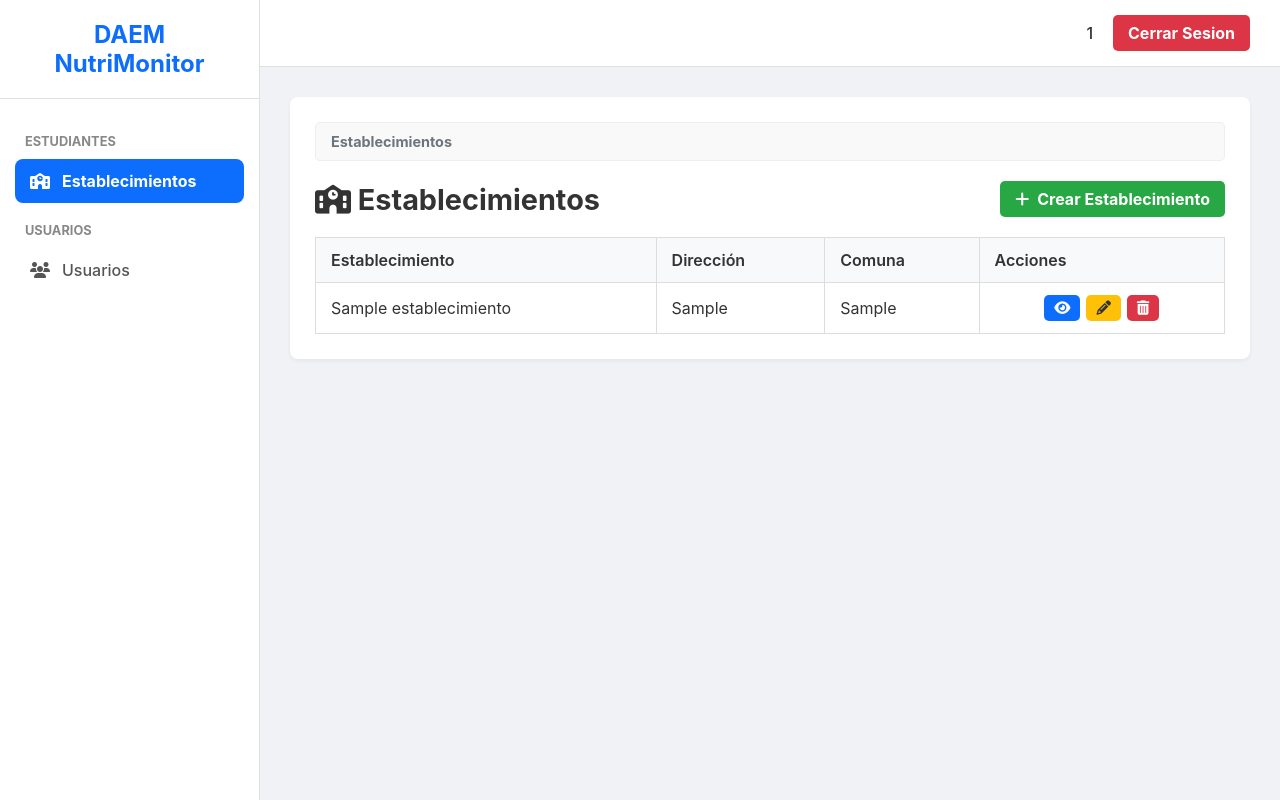
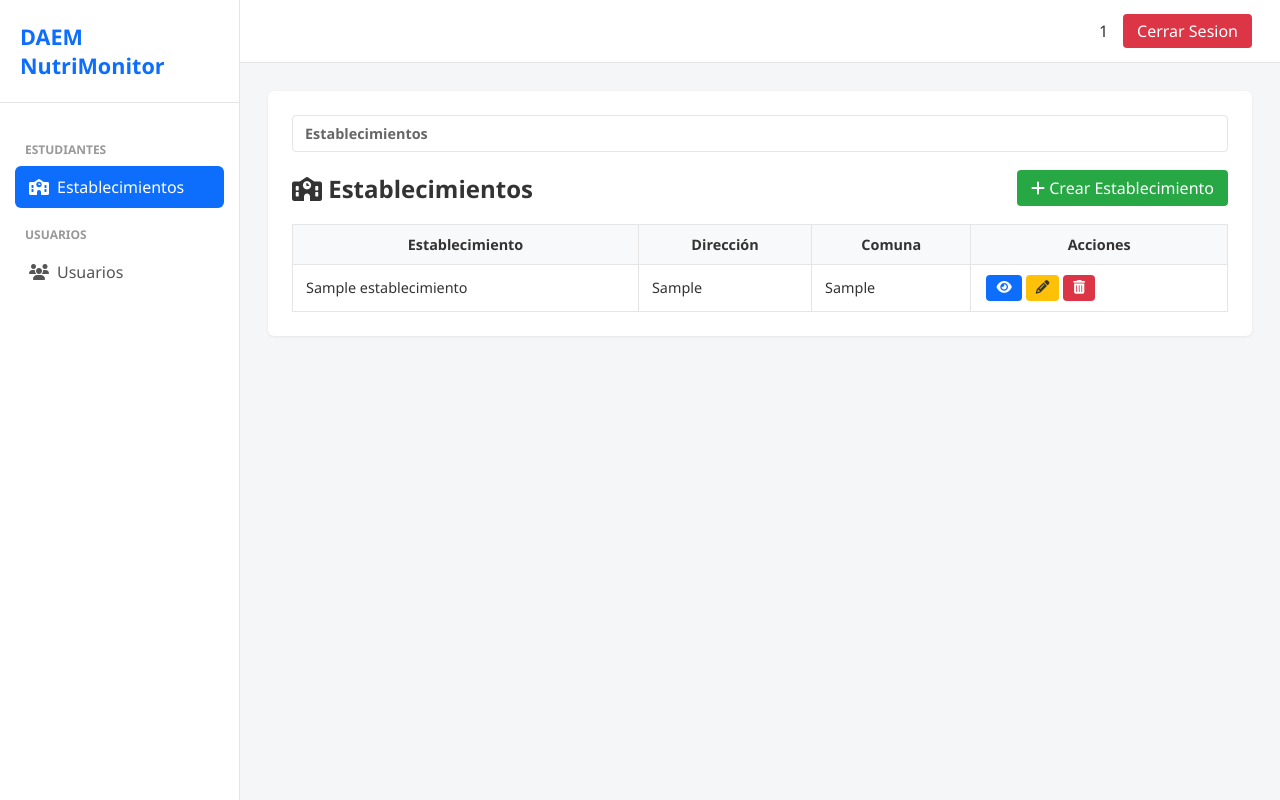
Before and after one commit to zdiegoxcx/NutriData, a PHP site: page /dashboard_admin_bd.php in a window 1280 px wide. Run offline with PHP 8.4, Linux system fonts and the light colour scheme; the visitor is signed in with stand-in values (Sample User, id 1); tables that the repository leaves empty hold one stand-in row (values such as "Sample post").

Commit message:
modificar css

```diff
--- a/public/css/styles.css
+++ b/public/css/styles.css
@@ -1,4 +1,6 @@
-/* --- RESET Y FUENTE BASE --- */
+/* ================================
+   RESET + BASE
+================================= */
 * {
     margin: 0;
     padding: 0;
@@ -6,288 +8,292 @@
 }
 
 body {
-    font-family: -apple-system, BlinkMacSystemFont, "Segoe UI", Roboto, "Helvetica Neue", Arial, sans-serif;
-    background-color: #f0f2f5;
+    font-family: "Segoe UI", Roboto, Arial, sans-serif;
+    background: #f5f6f8;
     color: #333;
-    display: flex; /* Necesario para el layout principal */
+    display: flex;
 }
 
-/* --- ESTRUCTURA PRINCIPAL (LAYOUT) --- */
+/* ================================
+   LAYOUT GENERAL
+================================= */
 .dashboard-wrapper {
     display: flex;
     width: 100%;
     min-height: 100vh;
 }
 
-/* --- BARRA LATERAL (SIDEBAR) --- */
+/* ================================
+   SIDEBAR
+================================= */
 .sidebar {
-    width: 260px;
-    flex-shrink: 0; /* Evita que se encoja */
-    background-color: #ffffff;
-    border-right: 1px solid #e0e0e0;
+    width: 240px;
+    background: #ffffff;
+    border-right: 1px solid #e5e5e5;
     display: flex;
     flex-direction: column;
 }
 
 .sidebar-header {
-    padding: 20px;
-    text-align: center;
-    border-bottom: 1px solid #e0e0e0;
+    padding: 22px 20px;
+    border-bottom: 1px solid #e5e5e5;
 }
 
 .sidebar-header h2 {
-    font-size: 1.5rem;
-    color: #0d6efd; /* Azul principal */
+    font-size: 1.35rem;
+    font-weight: 600;
+    color: #0d6efd;
 }
 
 .sidebar-nav {
-    padding: 15px;
-    flex-grow: 1; /* Ocupa el espacio restante */
+    padding: 20px 15px;
+    flex-grow: 1;
 }
 
 .nav-category {
-    font-size: 0.8rem;
+    font-size: 0.75rem;
     font-weight: bold;
-    color: #888;
+    color: #999;
     text-transform: uppercase;
-    margin-top: 20px;
-    margin-bottom: 10px;
-    padding-left: 10px;
+    margin: 18px 0 8px 10px;
 }
 
 .nav-item {
     display: flex;
     align-items: center;
-    padding: 12px 15px;
+    padding: 10px 14px;
     text-decoration: none;
     color: #555;
-    border-radius: 8px;
+    border-radius: 6px;
     font-weight: 500;
-    transition: background-color 0.2s ease, color 0.2s ease;
+    transition: 0.15s ease-in-out;
 }
 
 .nav-item i {
-    margin-right: 12px;
-    width: 20px;
+    margin-right: 10px;
+    width: 18px;
     text-align: center;
 }
 
 .nav-item:hover {
-    background-color: #f0f2f5;
+    background-color: #eef3ff;
+    color: #0d6efd;
 }
 
 .nav-item.active {
     background-color: #0d6efd;
-    color: #ffffff;
-    font-weight: bold;
+    color: #fff;
 }
 
-/* --- CONTENIDO PRINCIPAL --- */
+/* ================================
+   MAIN CONTENT
+================================= */
 .main-content {
-    flex-grow: 1; /* Ocupa todo el espacio restante */
+    flex-grow: 1;
     display: flex;
     flex-direction: column;
 }
 
-/* --- CABECERA SUPERIOR (HEADER) --- */
+/* ================================
+   HEADER SUPERIOR
+================================= */
 .header {
     display: flex;
     justify-content: flex-end;
     align-items: center;
-    padding: 15px 30px;
-    background-color: #ffffff;
-    border-bottom: 1px solid #e0e0e0;
+    padding: 14px 28px;
+    background: #ffffff;
+    border-bottom: 1px solid #e5e5e5;
 }
 
 .header-user {
     font-weight: 500;
-    margin-right: 20px;
+    margin-right: 15px;
 }
 
 .btn-logout {
-    padding: 8px 15px;
+    padding: 6px 14px;
     background-color: #dc3545;
     color: #fff;
     text-decoration: none;
-    border-radius: 5px;
-    font-weight: bold;
-    transition: background-color 0.2s ease;
-}
-.btn-logout:hover {
-    background-color: #c82333;
+    border-radius: 4px;
+    font-weight: 500;
+    transition: 0.15s ease-in-out;
 }
 
-/* --- CUERPO DEL CONTENIDO --- */
+.btn-logout:hover {
+    background: #b92f3a;
+}
+
+/* ================================
+   CONTENT BODY
+================================= */
 .content-body {
     flex-grow: 1;
-    padding: 30px;
-    overflow-y: auto; /* Permite scroll si el contenido es largo */
+    padding: 28px;
+    overflow-y: auto;
 }
 
 .content-container {
-    max-width: 1200px;
+    max-width: 1150px;
     margin: 0 auto;
-    background-color: #ffffff;
-    padding: 25px;
-    border-radius: 8px;
-    box-shadow: 0 2px 4px rgba(0,0,0,0.05);
+    background: #ffffff;
+    padding: 24px;
+    border-radius: 6px;
+    box-shadow: 0 1px 3px rgba(0,0,0,0.07);
 }
 
-.content-container h1 {
-    font-size: 1.8rem;
-    margin-bottom: 20px;
-    color: #333;
-}
-
-/* Nuevo estilo para alinear título con botón de crear */
 .content-header-with-btn {
     display: flex;
     justify-content: space-between;
     align-items: center;
-    margin-bottom: 20px; /* Separación del contenido */
+    margin-bottom: 18px;
 }
 
-.content-header-with-btn h1 {
-    margin-bottom: 0; /* Eliminar margen inferior del h1 cuando está en el flex */
+.content-container h1 {
+    font-size: 1.5rem;
+    font-weight: 600;
 }
 
-/* Botón de Crear Nuevo */
+/* ================================
+   BUTTONS
+================================= */
 .btn-create {
-    padding: 8px 15px;
-    background-color: #28a745; /* Verde */
-    color: #fff;
+    padding: 7px 14px;
+    background-color: #28a745;
+    color: white;
+    border-radius: 4px;
     text-decoration: none;
-    border-radius: 5px;
-    font-weight: bold;
-    display: inline-flex;
-    align-items: center;
-    gap: 8px;
-    transition: background-color 0.2s ease;
+    font-weight: 500;
+    transition: 0.15s;
 }
 
 .btn-create:hover {
-    background-color: #218838;
+    background: #218838;
 }
 
-/* --- MIGAS DE PAN (BREADCRUMBS) --- */
-.breadcrumbs {
-    margin-bottom: 20px;
-    font-size: 0.9rem;
-    background-color: #f9f9f9;
-    padding: 10px 15px;
-    border-radius: 5px;
-    border: 1px solid #eee;
-}
-.breadcrumbs a {
-    text-decoration: none;
-    color: #0d6efd;
-}
-.breadcrumbs a:hover {
-    text-decoration: underline;
-}
-.breadcrumbs span, .breadcrumbs a.active {
-    color: #6c757d;
-    font-weight: bold;
-}
-.breadcrumbs span {
-    margin: 0 8px;
-}
-
-/* --- TABLAS DE DATOS --- */
-.table-responsive {
-    width: 100%;
-    overflow-x: auto; /* Scroll horizontal en móviles */
-}
-
-table {
-    width: 100%;
-    border-collapse: collapse;
-    margin-top: 0px; /* Ya tenemos el margin-bottom en .content-header-with-btn */
-}
-
-table th, table td {
-    padding: 12px 15px;
-    border: 1px solid #ddd;
-    text-align: left;
-    vertical-align: middle;
-}
-
-table th {
-    background-color: #f8f9fa;
-    font-weight: 600;
-}
-
-table tbody tr:nth-child(even) {
-    background-color: #f8f9fa;
-}
-
-table tbody tr:hover {
-    background-color: #e9ecef;
-}
-
-/* Columna de acciones en la tabla */
-td.actions {
-    white-space: nowrap; /* Evita que los botones se rompan en varias líneas */
-    text-align: center;
-}
-
-/* --- BOTONES DE ACCIÓN (Ver, Editar, Eliminar) --- */
 .btn-action {
     padding: 6px 10px;
+    border-radius: 4px;
+    font-size: 0.85rem;
     text-decoration: none;
-    border-radius: 5px;
-    font-size: 0.9rem;
-    transition: background-color 0.2s ease, color 0.2s ease;
-    margin: 0 3px; /* Espacio entre botones */
+    margin: 0 2px;
     display: inline-flex;
     align-items: center;
     justify-content: center;
 }
 
 .btn-view {
-    background-color: #0d6efd; /* Azul */
+    background: #0d6efd;
     color: #fff;
 }
 .btn-view:hover {
-    background-color: #0b5ed7;
+    background: #0a58ca;
 }
 
 .btn-edit {
-    background-color: #ffc107; /* Amarillo */
-    color: #333; /* Texto oscuro para contraste */
+    background: #ffc107;
+    color: #333;
 }
 .btn-edit:hover {
-    background-color: #e0a800;
+    background: #e0a800;
 }
 
 .btn-delete {
-    background-color: #dc3545; /* Rojo */
+    background: #dc3545;
     color: #fff;
 }
 .btn-delete:hover {
-    background-color: #c82333;
+    background: #b92f3a;
 }
 
+/* ================================
+   TABLES
+================================= */
+.table-responsive {
+    width: 100%;
+    overflow-x: auto;
+}
 
-/* --- ESTADOS EN TABLAS --- */
+table {
+    width: 100%;
+    border-collapse: collapse;
+}
+
+table th,
+table td {
+    padding: 10px 13px;
+    border: 1px solid #e5e5e5;
+    font-size: 0.9rem;
+}
+
+table th {
+    background: #f8f9fa;
+    font-weight: 600;
+}
+
+table tbody tr:nth-child(even) {
+    background: #fafafa;
+}
+
+table tr:hover {
+    background: #f1f1f1;
+}
+
+/* ================================
+   BREADCRUMBS
+================================= */
+.breadcrumbs {
+    margin-bottom: 18px;
+    font-size: 0.9rem;
+    background: #ffffff;
+    padding: 8px 12px;
+    border-radius: 4px;
+    border: 1px solid #e5e5e5;
+}
+
+.breadcrumbs a {
+    color: #0d6efd;
+    text-decoration: none;
+}
+
+.breadcrumbs a:hover {
+    text-decoration: underline;
+}
+
+.breadcrumbs span,
+.breadcrumbs a.active {
+    color: #666;
+    font-weight: 600;
+}
+
+.breadcrumbs span {
+    margin: 0 6px;
+}
+
+/* ================================
+   ESTADOS
+================================= */
 .status-active {
     color: #198754;
-    font-weight: bold;
+    font-weight: 600;
 }
 .status-inactive {
     color: #dc3545;
-    font-weight: bold;
+    font-weight: 600;
 }
 
-/* --- MENSAJES DE ERROR/ÉXITO (del login original) --- */
+/* ================================
+   MENSAJES
+================================= */
 .mensaje {
-    padding: 1rem;
-    margin-bottom: 1rem;
+    padding: 10px 12px;
     border-radius: 4px;
-    font-size: 0.9rem;
+    font-size: 0.88rem;
 }
+
 .error {
-    background-color: #f8d7da;
-    color: #721c24;
-    border: 1px solid #f5c6cb;
+    background: #fde2e3;
+    color: #8a1c1c;
+    border: 1px solid #f3b6b9;
 }
```
